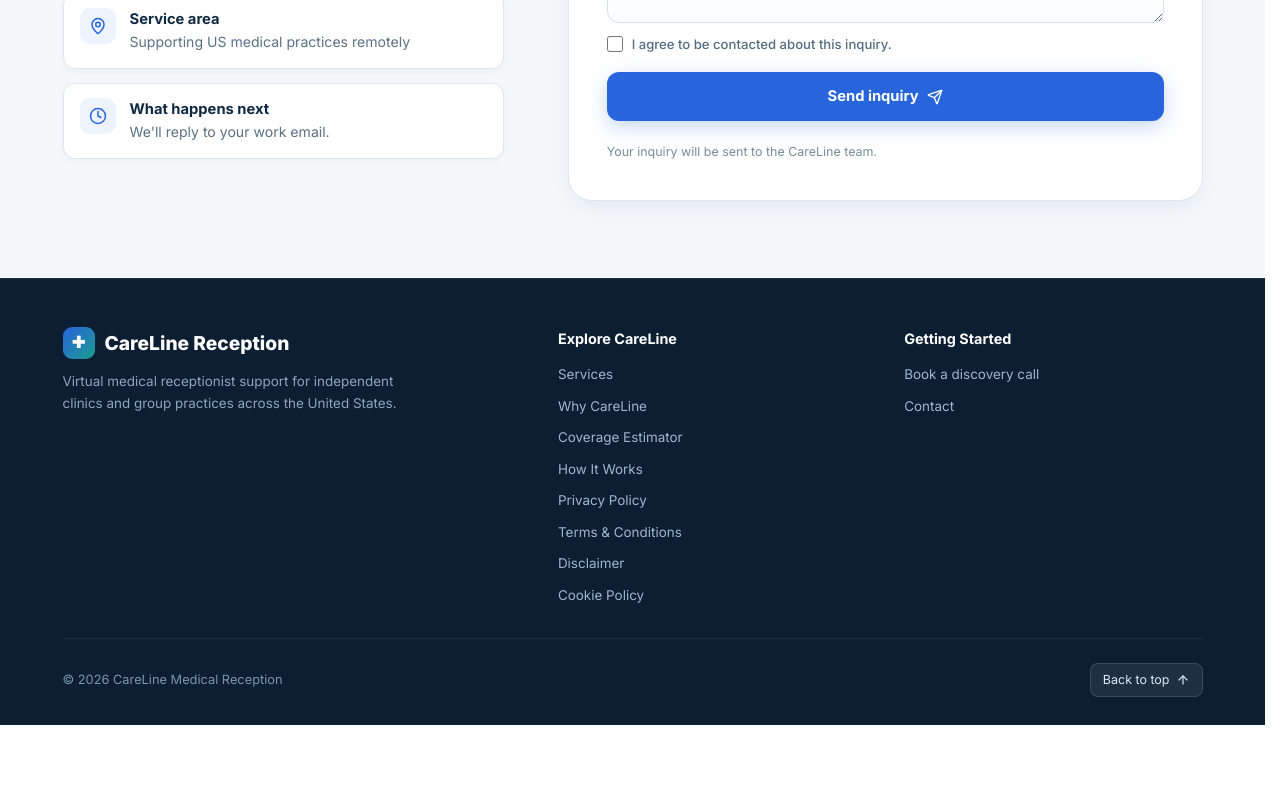
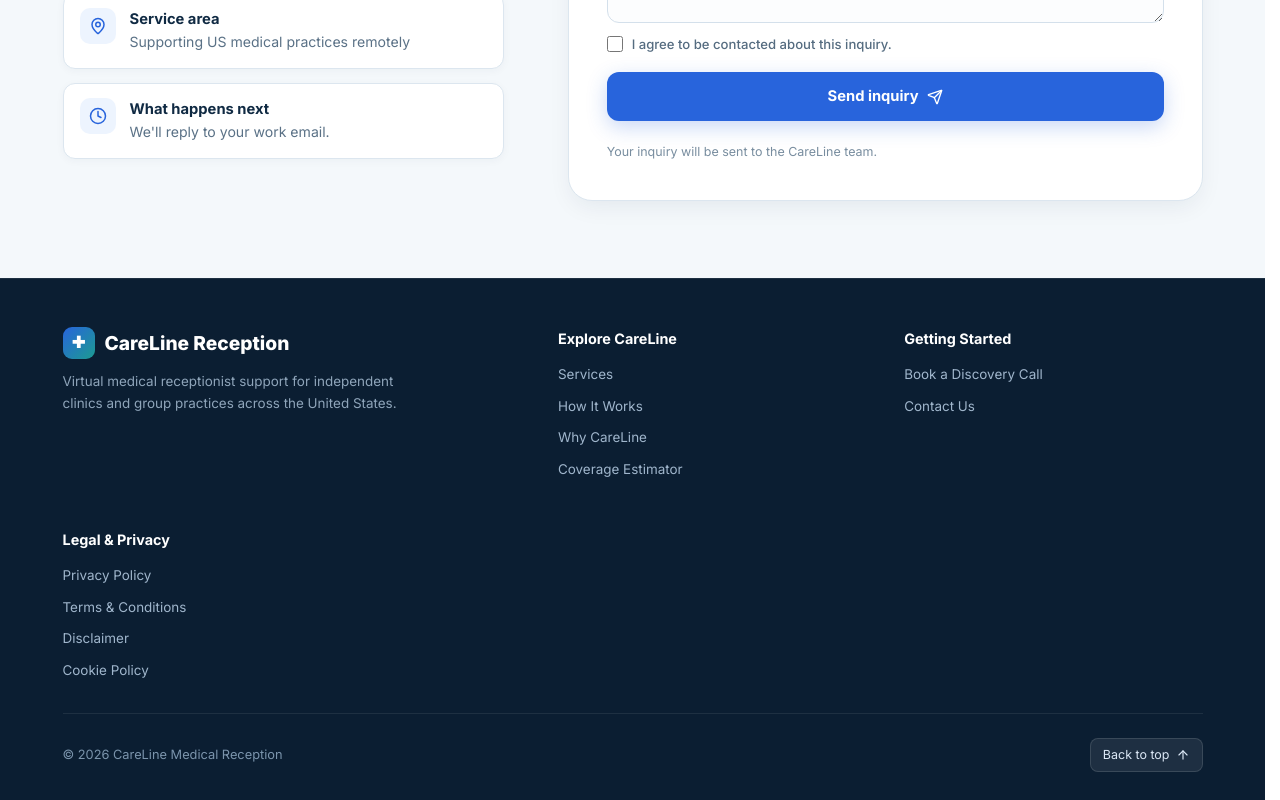
Before and after one commit to umarmughalcodez/careline-site, a Next.js app in the folder careline-app/: page / in a window 1280 px wide. Shown: the part 5236-6036 px from the top of the page. Before the commit the page ends 5961 px from the top, so only its background shows below. Built offline with nearby package versions, Linux system fonts and the light colour scheme.

Commit message:
fixed footer alignment

```diff
--- a/careline-app/src/components/Footer.tsx
+++ b/careline-app/src/components/Footer.tsx
@@ -1,3 +1,95 @@
+// "use client";
+
+// import React from "react";
+// import Link from "next/link";
+// import styles from "./Footer.module.css";
+// import { ArrowUp } from "lucide-react";
+
+// export default function Footer() {
+//   const currentYear = 2026;
+
+//   const scrollToTop = () => {
+//     window.scrollTo({ top: 0, behavior: "smooth" });
+//   };
+
+//   return (
+//     <footer className={styles.footer} aria-label="Footer">
+//       <div className="container">
+//         <div className={styles.footerGrid}>
+//           {/* Brand Col */}
+//           <div className={styles.footerBrand}>
+//             <Link href="/" className={styles.brandLink}>
+//               <span className={styles.logo} aria-hidden="true">✚</span>
+//               <span>CareLine Reception</span>
+//             </Link>
+//             <p className={styles.brandDesc}>
+//               Virtual medical receptionist support for independent clinics and group practices across the United States.
+//             </p>
+//           </div>
+
+//           <div className={styles.footerCol}>
+//             <h4>Explore CareLine</h4>
+//             <ul className={styles.footerLinks}>
+//               <li>
+//                 <Link href="/services#services-grid" className={styles.footerLink}>Services</Link>
+//               </li>
+//               <li>
+//                 <Link href="/about" className={styles.footerLink}>Why CareLine</Link>
+//               </li>
+//               <li>
+//                 <Link href="/calculator" className={styles.footerLink}>Coverage Estimator</Link>
+//               </li>
+//               <li>
+//                 <Link href="/how#timeline-title" className={styles.footerLink}>How It Works</Link>
+//               </li>
+//               <li>
+//                 <Link href="/privacy-policy" className={styles.footerLink}>Privacy Policy</Link>
+//               </li>
+//               <li>
+//                 <Link href="/terms-and-conditions" className={styles.footerLink}>Terms &amp; Conditions</Link>
+//               </li>
+//               <li>
+//                 <Link href="/disclaimer" className={styles.footerLink}>Disclaimer</Link>
+//               </li>
+//               <li>
+//                 <Link href="/cookie-policy" className={styles.footerLink}>Cookie Policy</Link>
+//               </li>
+//             </ul>
+//           </div>
+
+//           <div className={styles.footerCol}>
+//             <h4>Getting Started</h4>
+//             <ul className={styles.footerLinks}>
+//               <li>
+//                 <Link href="/contact#scheduler" className={styles.footerLink}>Book a discovery call</Link>
+//               </li>
+//               <li>
+//                 <Link href="/contact" className={styles.footerLink}>Contact</Link>
+//               </li>
+//             </ul>
+//           </div>
+//         </div>
+
+//         {/* Bottom Row */}
+//         <div className={styles.bottomRow}>
+//           <span>
+//             © {currentYear} CareLine Medical Reception
+//           </span>
+//           <button
+//             type="button"
+//             className={styles.scrollTopBtn}
+//             onClick={scrollToTop}
+//             aria-label="Back to top"
+//           >
+//             <span>Back to top</span>
+//             <ArrowUp size={14} />
+//           </button>
+//         </div>
+//       </div>
+//     </footer>
+//   );
+// }
+
 "use client";
 
 import React from "react";
@@ -6,7 +98,7 @@ import styles from "./Footer.module.css";
 import { ArrowUp } from "lucide-react";
 
 export default function Footer() {
-  const currentYear = 2026;
+  const currentYear = new Date().getFullYear();
 
   const scrollToTop = () => {
     window.scrollTo({ top: 0, behavior: "smooth" });
@@ -22,49 +114,80 @@ export default function Footer() {
               <span className={styles.logo} aria-hidden="true">✚</span>
               <span>CareLine Reception</span>
             </Link>
+
             <p className={styles.brandDesc}>
-              Virtual medical receptionist support for independent clinics and group practices across the United States.
+              Virtual medical receptionist support for independent clinics
+              and group practices across the United States.
             </p>
           </div>
 
+          {/* Explore CareLine */}
           <div className={styles.footerCol}>
             <h4>Explore CareLine</h4>
             <ul className={styles.footerLinks}>
               <li>
-                <Link href="/services#services-grid" className={styles.footerLink}>Services</Link>
+                <Link href="/services#services-grid" className={styles.footerLink}>
+                  Services
+                </Link>
               </li>
               <li>
-                <Link href="/about" className={styles.footerLink}>Why CareLine</Link>
+                <Link href="/how#timeline-title" className={styles.footerLink}>
+                  How It Works
+                </Link>
               </li>
               <li>
-                <Link href="/calculator" className={styles.footerLink}>Coverage Estimator</Link>
+                <Link href="/about" className={styles.footerLink}>
+                  Why CareLine
+                </Link>
               </li>
               <li>
-                <Link href="/how#timeline-title" className={styles.footerLink}>How It Works</Link>
-              </li>
-              <li>
-                <Link href="/privacy-policy" className={styles.footerLink}>Privacy Policy</Link>
-              </li>
-              <li>
-                <Link href="/terms-and-conditions" className={styles.footerLink}>Terms &amp; Conditions</Link>
-              </li>
-              <li>
-                <Link href="/disclaimer" className={styles.footerLink}>Disclaimer</Link>
-              </li>
-              <li>
-                <Link href="/cookie-policy" className={styles.footerLink}>Cookie Policy</Link>
+                <Link href="/calculator" className={styles.footerLink}>
+                  Coverage Estimator
+                </Link>
               </li>
             </ul>
           </div>
 
+          {/* Getting Started */}
           <div className={styles.footerCol}>
             <h4>Getting Started</h4>
             <ul className={styles.footerLinks}>
               <li>
-                <Link href="/contact#scheduler" className={styles.footerLink}>Book a discovery call</Link>
+                <Link href="/contact#scheduler" className={styles.footerLink}>
+                  Book a Discovery Call
+                </Link>
               </li>
               <li>
-                <Link href="/contact" className={styles.footerLink}>Contact</Link>
+                <Link href="/contact" className={styles.footerLink}>
+                  Contact Us
+                </Link>
+              </li>
+            </ul>
+          </div>
+
+          {/* Legal & Privacy */}
+          <div className={styles.footerCol}>
+            <h4>Legal &amp; Privacy</h4>
+            <ul className={styles.footerLinks}>
+              <li>
+                <Link href="/privacy-policy" className={styles.footerLink}>
+                  Privacy Policy
+                </Link>
+              </li>
+              <li>
+                <Link href="/terms-and-conditions" className={styles.footerLink}>
+                  Terms &amp; Conditions
+                </Link>
+              </li>
+              <li>
+                <Link href="/disclaimer" className={styles.footerLink}>
+                  Disclaimer
+                </Link>
+              </li>
+              <li>
+                <Link href="/cookie-policy" className={styles.footerLink}>
+                  Cookie Policy
+                </Link>
               </li>
             </ul>
           </div>
@@ -72,9 +195,8 @@ export default function Footer() {
 
         {/* Bottom Row */}
         <div className={styles.bottomRow}>
-          <span>
-            © {currentYear} CareLine Medical Reception
-          </span>
+          <span>© {currentYear} CareLine Medical Reception</span>
+
           <button
             type="button"
             className={styles.scrollTopBtn}
```
